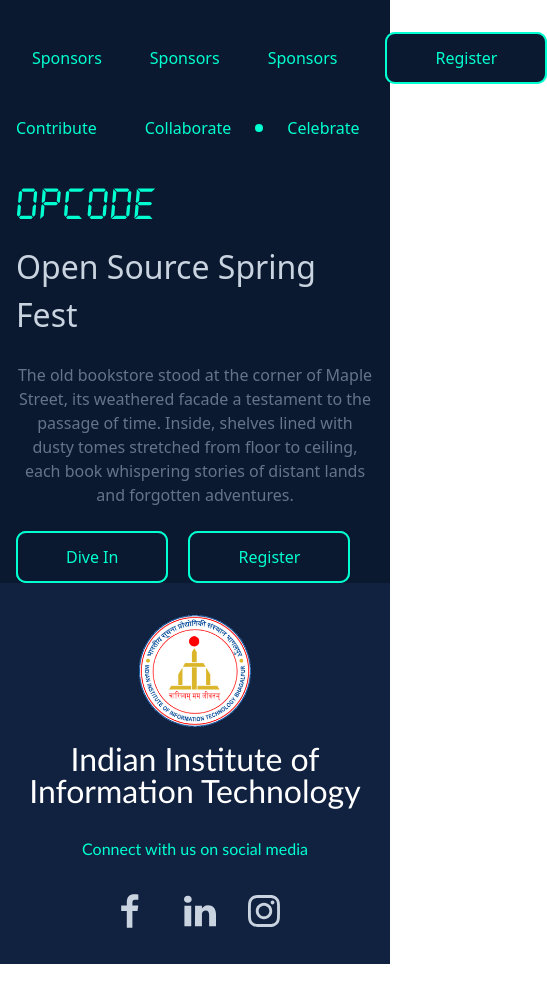
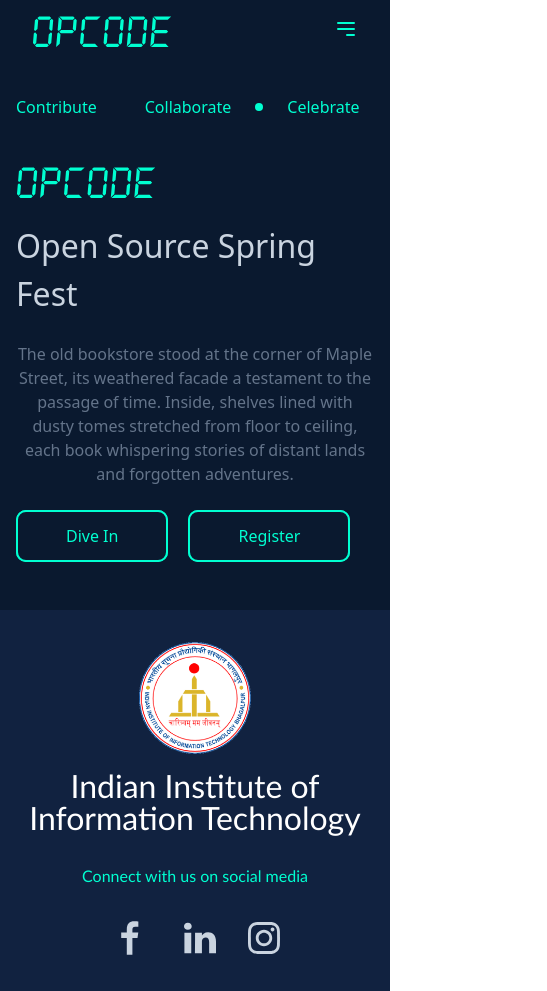
Before and after one commit to PerHac13/OPCODE, a React (Vite) app: page / in a window 390 px wide. Shown: the whole page, 547 px wide, since content can reach past the window. Before the commit the page ends 964 px from the top, so only its background shows below. Built offline with nearby package versions, Linux system fonts and the light colour scheme.

Commit message:
Hamburger added

```diff
--- a/src/components/NavBar/NavBar.jsx
+++ b/src/components/NavBar/NavBar.jsx
@@ -1,37 +1,86 @@
 import logo from "../../assets/logo.svg";
 import Button from "../Button/Button";
-//import Hamicon from '../NavBar/hamburger'
-// import { useState } from "react";
-// import { NavLink } from "react-router-dom";
+// //import Hamicon from '../NavBar/hamburger'
+// // import { useState } from "react";
+// // import { NavLink } from "react-router-dom";
 
 
-// const [open,Isopen]=useState(false);
-// const toggle=()=>{
-//   Isopen(!open)
-// }
+// // const [open,Isopen]=useState(false);
+// // const toggle=()=>{
+// //   Isopen(!open)
+// // }
 
 
-const Navbar = () => {
-  return (
-    <div className="p-[2rem]">
-      <div className="text-[#00FFD1] flex items-center justify-between md:flex">
-        <div>
-          <img src={logo}></img>
-        </div>
-        <div className="flex justify-end gap-12 items-center [font-size:1rem] [font-weight:400] cursor-pointer">
-            <div>Sponsors</div>
-            <div>Sponsors</div>
-            <div>Sponsors</div>
-            <Button name={"Register"}/>
-        </div>
-      </div>
-    </div>
-  );
+// const Navbar = () => {
+//   return (
+//     <div className="p-[2rem]">
+//       <div className="text-[#00FFD1] flex items-center justify-between md:flex">
+//         <div>
+//           <img src={logo}></img>
+//         </div>
+//         <div className="flex justify-end gap-12 items-center [font-size:1rem] [font-weight:400] cursor-pointer">
+//             <div>Sponsors</div>
+//             <div>Sponsors</div>
+//             <div>Sponsors</div>
+//             <Button name={"Register"}/>
+//         </div>
+//       </div>
+//     </div>
+//   );
 
 
 
-};
+// };
 
 
 
+// export default Navbar;
+
+
+import  { useState } from 'react';
+
+function Navbar() {
+    const [isOpen, setIsOpen] = useState(false);
+
+    return (
+        <nav className="p-4 overflow-hidden">
+            <div className="max-w-7xl mx-auto px-4">
+                <div className="flex justify-between items-center">
+                    {/* Logo */}
+                    <div>
+                    <img src={logo}></img>
+                    </div>
+
+                    {/* Navbar links */}
+                    <div className="justify-end gap-12 items-center [font-size:1rem] [font-weight:400] cursor-pointer hidden md:flex">
+                        <div className="text-[#00FFD1] mx-4">Projects</div>
+                        <div className="text-[#00FFD1] mx-4">Sponsors</div>
+                        <div className="text-[#00FFD1] mx-4">About Us</div>
+                        <Button name={"Register"}/>
+                    </div>
+
+                    {/* Hamburger menu (mobile) */}
+                    <div className="md:hidden">
+                        <button onClick={() =>  setIsOpen(!isOpen)} className="text-[#00FFD1] focus:outline-none">
+                            <svg className="w-6 h-6" fill="none" stroke="currentColor" viewBox="0 0 24 24" xmlns="http://www.w3.org/2000/svg">
+                                <path strokeLinecap="round" strokeLinejoin="round" strokeWidth="2" d="M4 6h16M4 12h16m-7 6h7"></path>
+                            </svg>
+                        </button>
+                    </div>
+                </div>
+            </div>
+
+            {/* Mobile menu (hidden by default) */}
+            {isOpen && (
+                <div className="md:hidden p-4 cursor-pointer">
+                    <div className="block text-[#00FFD1] my-2">Projects</div>
+                    <div className="block text-[#00FFD1] my-2">Sponsors</div>
+                    <div className="block text-[#00FFD1] my-2">About Us</div>
+                    <Button className={'w-[9.7rem]'} name={"Register"}/>
+                </div>
+            )}
+        </nav>
+    );
+}
+
 export default Navbar;
--- a/src/pages/Home/Home.jsx
+++ b/src/pages/Home/Home.jsx
@@ -1,24 +1,28 @@
 import logo from '../../assets/logo.svg'
 import Button from '../../components/Button/Button'
 const Home = () => {
-  return <div className=' px-[1rem] lg:mx-[10rem] md:mx-[6rem] sm:mx-[4rem]  lg:w-[30rem]'>
-      <div className="flex text-[#00FFD1]  items-center gap-6 mb-[3rem] ">
+  return <div className=' px-[1rem] lg:mx-[10rem] md:mx-[6rem] sm:mx-[4rem]  lg:w-[30rem] pb-[3rem]'>
+      <div className="flex text-[#00FFD1]  items-center gap-6 mb-[3rem] pt-[2rem]">
+
         <div>Contribute</div>
         <div className="bg-[#00FFD1] lg:w-[0.5rem] lg:h-[0.5rem] [border-radius:100%] md:w-[0.5rem] md:h-[0.5rem]" ></div>
         <div>Collaborate</div>
         <div className="bg-[#00FFD1] w-[0.5rem] h-[0.5rem] [border-radius:100%]" ></div>
         <div>Celebrate</div>
       </div>
+      <div className='sm:px-2 md:px-2'>
           <div><img src={logo}></img></div>
           <br></br>
           <p className='text-[#CAD4E0] [font-size:2rem]'>Open Source Spring Fest</p>
           <br></br>
           <p className='text-[#64748A] [text-align:center]'>The old bookstore stood at the corner of Maple Street, its weathered facade a testament to the passage of time. Inside, shelves lined with dusty tomes stretched from floor to ceiling, each book whispering stories of distant lands and forgotten adventures.</p>
           <br></br>
-      <div className='flex gap-5'>
+          <div className='flex gap-5 '>
               <Button name={"Dive In"}/>
               <Button name={"Register"}/>
           </div>
+      </div>
+
   </div>;
 };
 
--- a/src/pages/Sponsors/Sponsors.jsx
+++ b/src/pages/Sponsors/Sponsors.jsx
@@ -13,7 +13,7 @@
       <br></br>
       <p className="text-[#6B7280] mt-4 flex justify-center">Trusted by more than 500 platforms</p>
       <br></br>
-      <div className='flex justify-center gap-[15rem] items-center cursor-pointer space-between'>
+      <div className='flex gap-[15rem] items-center cursor-pointer justify-evenly'>
         <p className='w-40 '><a href="https://devfolio.co/discover"><img src={logo1}></img></a></p>
         <p><a href="https://discord.com/"><img src={logo2}></img></a></p>
       </div>
```
Lines whose indentation alone changed are shown as unchanged.
